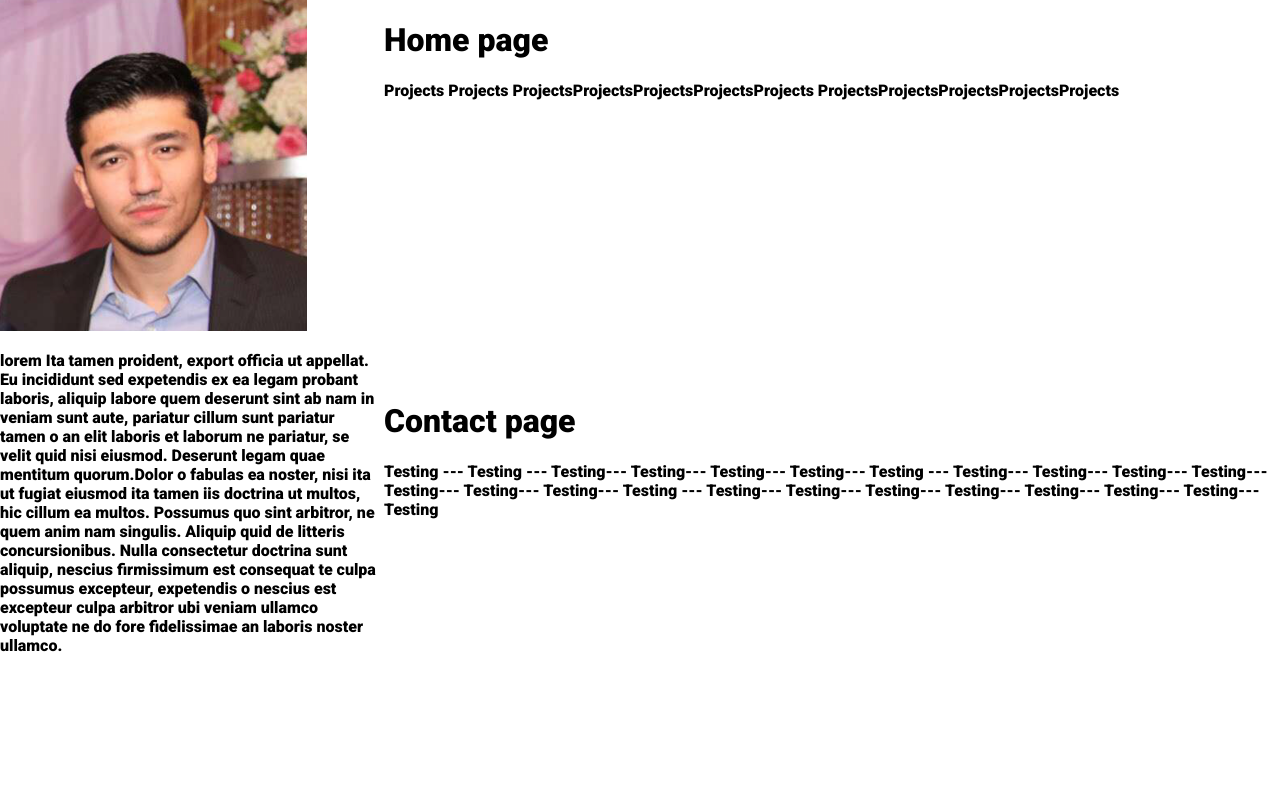
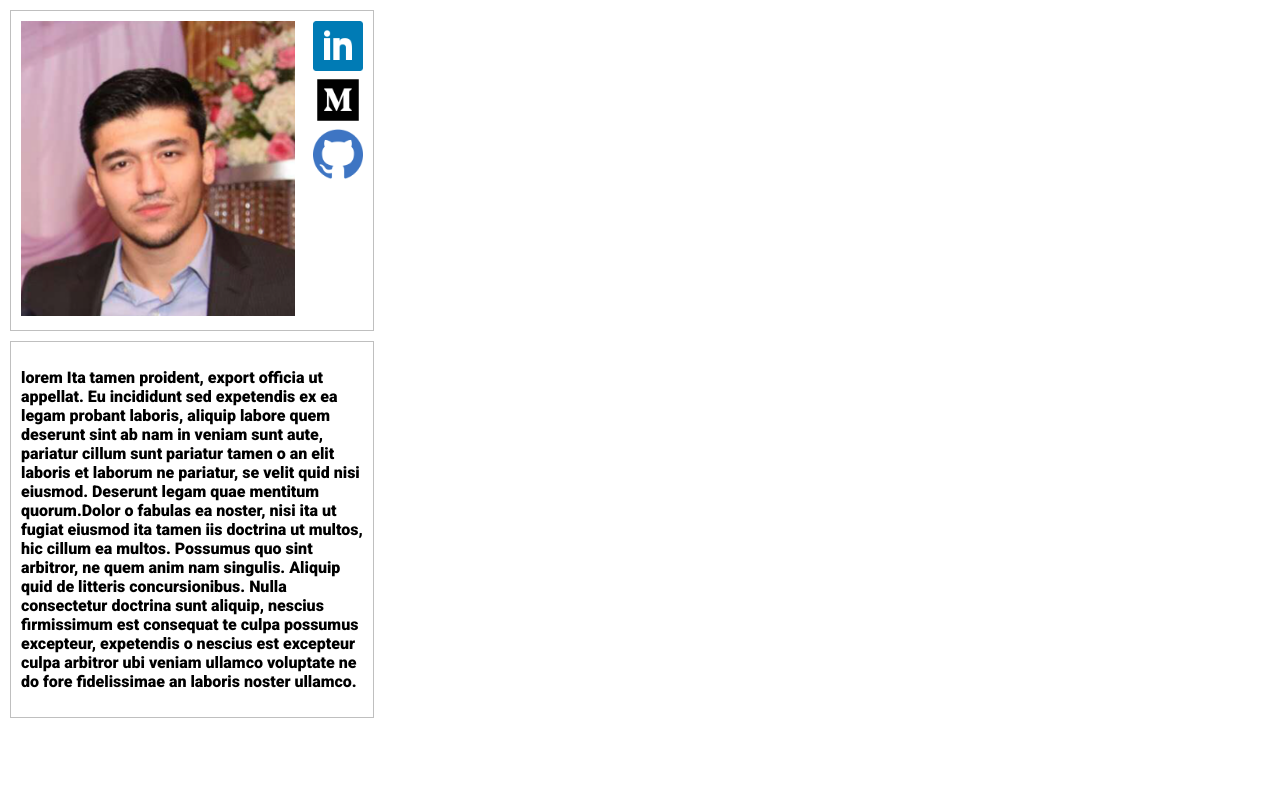
Before and after one commit to skarimo/portfolio-static, a React (Create React App) app: page / in a window 1280 px wide. Shown: the top 800 px of the page. Built offline with nearby package versions, Linux system fonts and the light colour scheme.

Commit message:
added features

```diff
--- a/src/components/UserInfo.js
+++ b/src/components/UserInfo.js
@@ -1,19 +1,50 @@
 import React from 'react'
 import Headshot from './headshot.png'
+import gitHubIcon from './icons/github-icon.png'
+import linkedInIcon from './icons/linkedin-icon.png'
+import mediumIcon from './icons/medium-icon.png'
 
 const UserInfo = (props) => {
+
+  const linkedInLink = "https://www.linkedin.com/in/sherzod-karimov-869625160/"
+  const gitHubLink = "https://github.com/skarimo"
+  const mediumLink = "https://medium.com/@karimovj"
+
     return (
-      <div className="main-body-home"
+      <div className="user info"
         style={{
           display: 'fixed',
           height: '100vh',
           width: '30%'
         }}
         >
-        <img id='headshot'src={Headshot} style={{
-            width: '80%'
-          }}/>
+        <div class="headshot links" style={{
+          display: 'block',
+          padding: '10px 10px 10px 10px',
+          border: '1px solid #BFBFBF',
+          margin: '10px',
+          backgroundColor: 'white',
+          // boxShadow: '0px 0px 5px 3px rgba(0,0,0,0.75)',
+          }}>
 
+          <img id='headshot' src={Headshot} style={{width: '80%'}}/>
+            <span class="sidenav" style={{
+                display: 'flex',
+                flexFlow: 'column',
+                float: 'right',
+                bottom: '0',
+
+              }}>
+              <a href={linkedInLink}><img className="social-logo" src={linkedInIcon} alt="linkedin-logo" style={{width: '50px'}}/></a>
+              <a href={mediumLink}><img className="social-logo" src={mediumIcon} alt="medium-logo" style={{width: '50px'}}/></a>
+              <a href={gitHubLink}><img className="social-logo" src={gitHubIcon} alt="github-logo" style={{width: '50px'}}/></a>
+            </span>
+        </div>
+        <div style={{
+            padding: '10px 10px 10px 10px',
+            border: '1px solid #BFBFBF',
+            margin: '10px',
+          }}>
           <p> lorem Ita tamen proident, export officia ut appellat. Eu incididunt sed expetendis ex
           ea legam probant laboris, aliquip labore quem deserunt sint ab nam in veniam
           sunt aute, pariatur cillum sunt pariatur tamen o an elit laboris et laborum ne
@@ -25,7 +56,12 @@ const UserInfo = (props) => {
           expetendis o nescius est excepteur culpa arbitror ubi veniam ullamco voluptate
           ne do fore fidelissimae an laboris noster ullamco.  </p>
         </div>
+      </div>
     )
   }
 
 export default UserInfo
+// <div class="polaroid rotate_right">
+//   <img src="pulpitrock.jpg" alt="Pulpit rock" width="284" height="213">
+//   <p class="caption">The pulpit rock in Lysefjorden, Norway.</p>
+// </div>
--- a/src/containers/Wrapper.js
+++ b/src/containers/Wrapper.js
@@ -22,9 +22,11 @@ class Wrapper extends Component {
        <UserInfo />
        <div className='body-wrapper' style={{
            display: 'flex',
-           flexDirection: 'row',
-           flexWrap: 'wrap',
-           width: '70%'
+           flexDirection: 'column',
+           maxWidth: '67%',
+           padding: '10px 10px 10px 10px',
+           border: '1px solid #BFBFBF',
+           margin: '10px',
           }}
            >
           <Projects />
```
Lines whose indentation alone changed are shown as unchanged.
